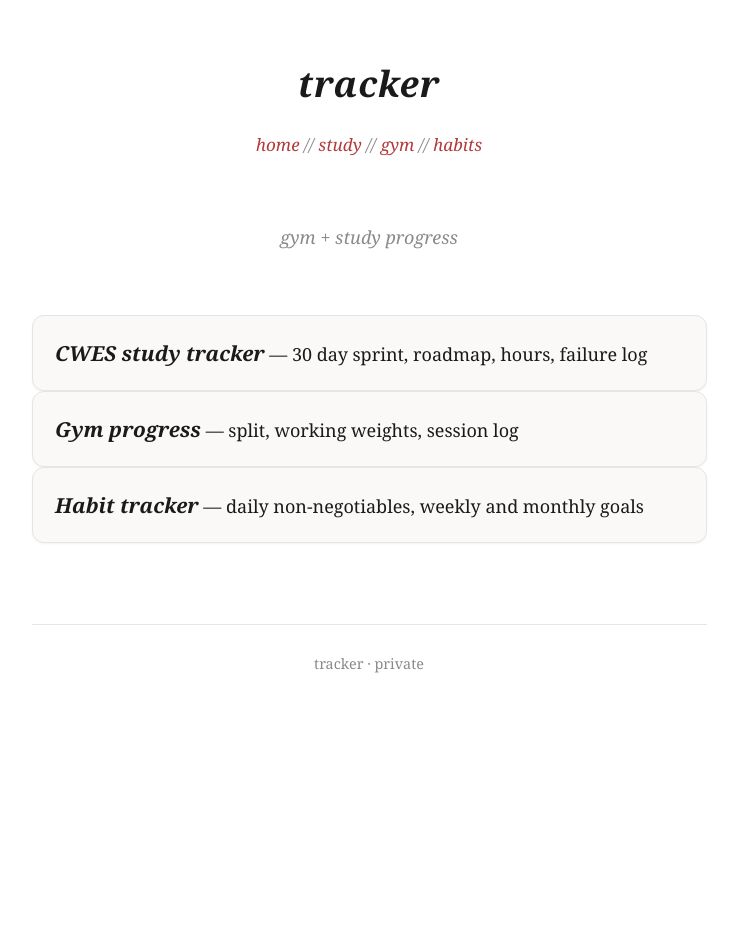
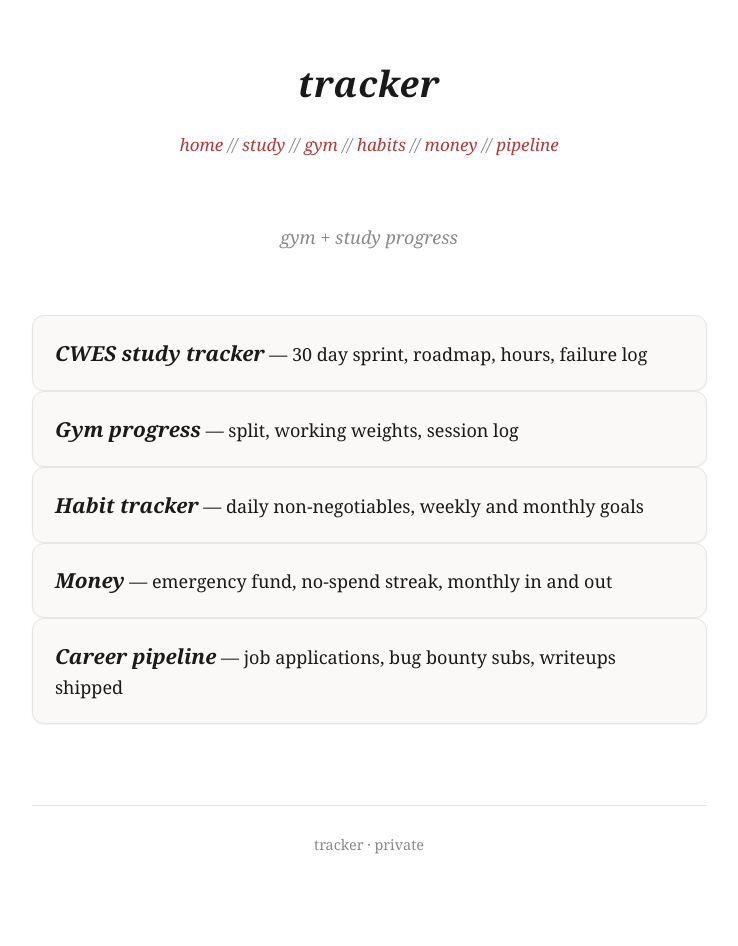
Before and after one commit to rask0l/tracker, a Jekyll site: the page built from index.html, in a window 1280 px wide. Shown: the whole page, without its empty margins (271-1009 px from the left). Built offline with Jekyll 4.4.1, drawn with Linux system fonts in a browser that asks for light colours; before the commit the page ends 900 px from its top, so only the background shows below that.

Commit message:
Add money + career pipeline pages, CWES exam-prep gates on study, daily habit streak

```diff
--- a/_layouts/default.html
+++ b/_layouts/default.html
@@ -16,7 +16,9 @@
         <a href="{{ '/' | relative_url }}">home</a> //
         <a href="{{ '/study/' | relative_url }}">study</a> //
         <a href="{{ '/gym/' | relative_url }}">gym</a> //
-        <a href="{{ '/habits/' | relative_url }}">habits</a>
+        <a href="{{ '/habits/' | relative_url }}">habits</a> //
+        <a href="{{ '/money/' | relative_url }}">money</a> //
+        <a href="{{ '/pipeline/' | relative_url }}">pipeline</a>
       </nav>
     </header>
 
--- a/assets/css/site.css
+++ b/assets/css/site.css
@@ -1025,6 +1025,126 @@ svg.spark polyline {
 }
 .habit-add:hover { border-color: var(--accent); color: var(--accent); }
 
+.habit-side { display: flex; align-items: baseline; gap: 0.75rem; }
+.streak {
+  font-size: 0.75rem;
+  color: var(--accent);
+  font-variant-numeric: tabular-nums;
+  white-space: nowrap;
+}
+
+/* ============================================================
+   STUDY page — methodology ordered list
+   ============================================================ */
+
+.methodology {
+  margin: 1rem 0 0;
+  padding-left: 1.4rem;
+  display: flex;
+  flex-direction: column;
+  gap: 0.5rem;
+}
+.methodology li { padding-left: 0.2rem; }
+
+/* ============================================================
+   MONEY page
+   ============================================================ */
+
+.layout-money .wrap { max-width: 820px; }
+.layout-pipeline .wrap { max-width: 880px; }
+
+.fund-row {
+  display: flex;
+  flex-wrap: wrap;
+  gap: 1.5rem;
+  margin: 1rem 0 1rem;
+}
+.fund-row label,
+.nospend-row {
+  display: flex;
+  align-items: center;
+  gap: 0.5rem;
+}
+.fund-row label {
+  flex-direction: column;
+  align-items: flex-start;
+  gap: 0.3rem;
+  font-size: 0.7rem;
+  text-transform: uppercase;
+  letter-spacing: 0.06em;
+  color: var(--muted);
+}
+.fund-row .cur {
+  color: var(--muted);
+  align-self: center;
+}
+.fund-row label > span.cur { display: none; }
+.fund-row input,
+.gym-form .cur + input {
+  font: inherit;
+  font-size: 1.1rem;
+  padding: 0.4rem 0.55rem;
+  border: 1px solid var(--card-border);
+  border-radius: 8px;
+  background: var(--bg);
+  color: var(--fg);
+  width: 8rem;
+  font-variant-numeric: tabular-nums;
+}
+.fund-row input:focus { outline: none; border-color: var(--accent); }
+.gym-form .cur { display: none; }
+
+.nospend-row { margin: 1rem 0; gap: 1rem; }
+.nospend-label { color: var(--muted); font-size: 0.9rem; font-variant-numeric: tabular-nums; }
+#nospend-btn.on { background: var(--good); }
+
+.mtag {
+  font-size: 0.7rem;
+  border-radius: 999px;
+  padding: 0.1rem 0.55rem;
+  border: 1px solid var(--card-border);
+  color: var(--muted);
+  white-space: nowrap;
+}
+.mtag.in, .mtag.writeup { color: var(--good); border-color: var(--good); }
+.mtag.out { color: var(--muted); }
+.mtag.bounty { color: var(--accent); border-color: var(--accent); }
+
+.amt { text-align: right; font-variant-numeric: tabular-nums; white-space: nowrap; }
+.amt.in { color: var(--good); }
+.amt.out { color: var(--fg); }
+.money-log .empty, .proof-log .empty, .app-log .empty {
+  color: var(--muted);
+  text-align: center;
+  font-style: italic;
+  padding: 1.4rem;
+}
+
+/* ============================================================
+   PIPELINE page
+   ============================================================ */
+
+.proof-btns { display: flex; flex-wrap: wrap; gap: 0.7rem; margin: 1rem 0; }
+.proof-btns .add { background: var(--card-2); color: var(--fg); border: 1px solid var(--card-border); }
+.proof-btns .add:hover { border-color: var(--accent); color: var(--accent); background: var(--card-2); }
+
+.status-btn {
+  font: inherit;
+  font-size: 0.7rem;
+  text-transform: lowercase;
+  border-radius: 999px;
+  padding: 0.15rem 0.7rem;
+  border: 1px solid var(--card-border);
+  background: var(--card-2);
+  color: var(--muted);
+  cursor: pointer;
+}
+.status-btn.interview { color: var(--accent); border-color: var(--accent); }
+.status-btn.offer { color: var(--good); border-color: var(--good); }
+.status-btn.responded { color: var(--fg); }
+.app-rejected { opacity: 0.5; }
+.app-rejected .note { text-decoration: line-through; }
+
 /* ============================================================
    HOME listing — turn the links into cards
    ============================================================ */
--- a/index.html
+++ b/index.html
@@ -11,5 +11,7 @@ permalink: /
     <li><a href="{{ '/study/' | relative_url }}">CWES study tracker</a> — 30 day sprint, roadmap, hours, failure log</li>
     <li><a href="{{ '/gym/' | relative_url }}">Gym progress</a> — split, working weights, session log</li>
     <li><a href="{{ '/habits/' | relative_url }}">Habit tracker</a> — daily non-negotiables, weekly and monthly goals</li>
+    <li><a href="{{ '/money/' | relative_url }}">Money</a> — emergency fund, no-spend streak, monthly in and out</li>
+    <li><a href="{{ '/pipeline/' | relative_url }}">Career pipeline</a> — job applications, bug bounty subs, writeups shipped</li>
   </ul>
 </section>
```
Also changed, not shown: _layouts/habits.html (+20 -1 lines), _layouts/money.html (added, +238 -0 lines), _layouts/pipeline.html (added, +189 -0 lines), _layouts/tracker.html (+26 -0 lines), money.md (added, +5 -0 lines), pipeline.md (added, +5 -0 lines).
